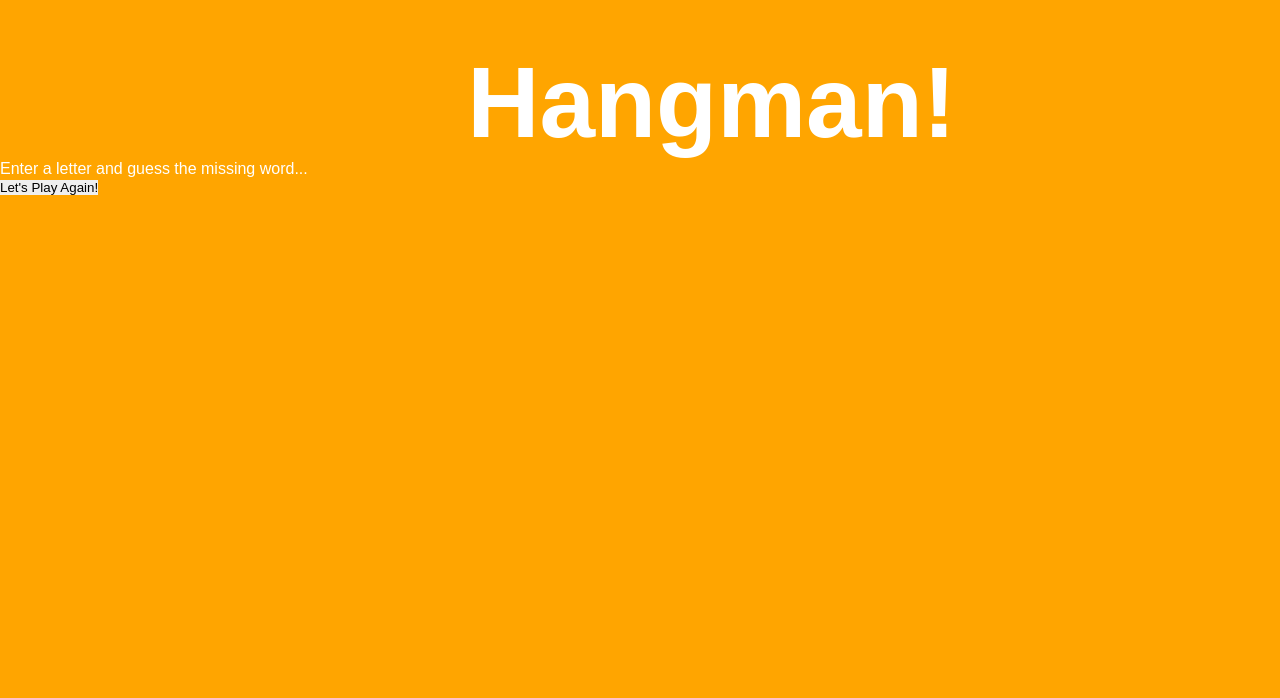
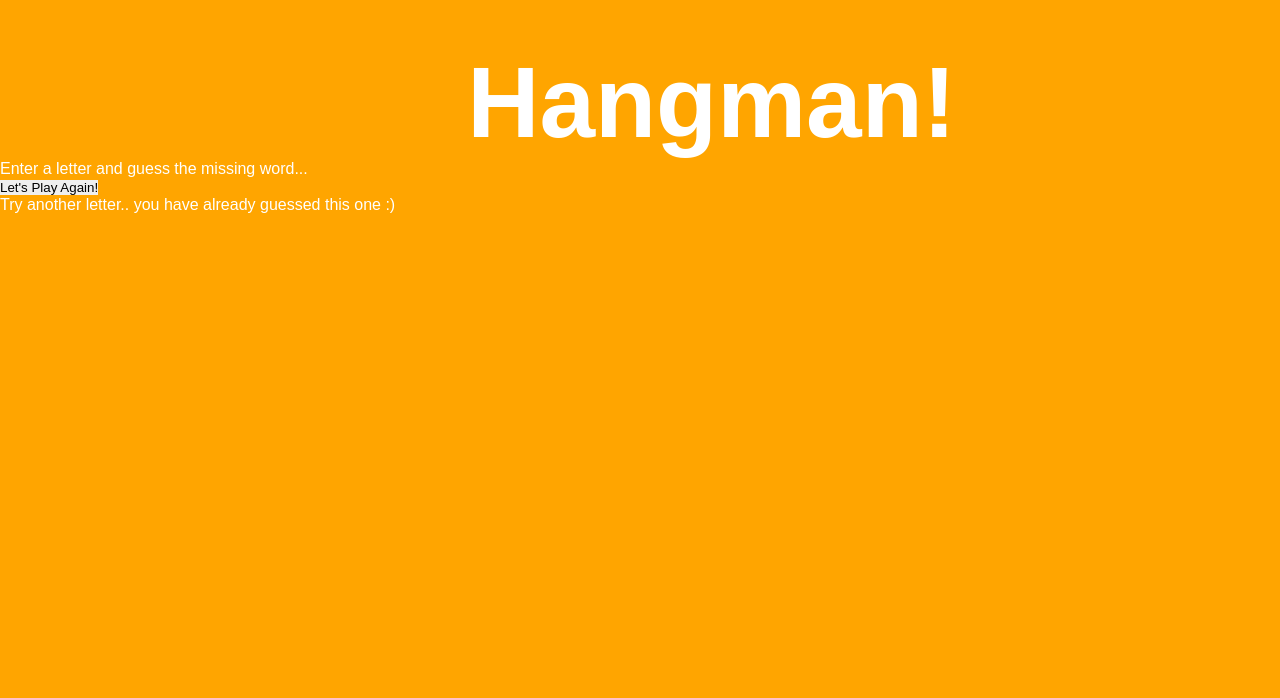
Before and after one commit to MaeveHughes/Hangman-Game, a plain HTML site: page index.html in a window 1280 px wide. Shown: the top 698 px of the page. Drawn offline with Linux system fonts and the light colour scheme; a web font is replaced by a local one.

Commit message:
Adding a container to the html file for when the user has selected a letter they have already guessed

```diff
--- a/index.html
+++ b/index.html
@@ -47,6 +47,10 @@
             <button id=”play-again-button”>Let's Play Again!</button>
           </div>
         </div>
+<!-- Container to hold a notification if a letter was already guessed -->
+        <div class=”notification-container” id=”notification-container”>
+          <p>Try another letter.. you have already guessed this one :)</p>
+        </div>
 
     <footer id="footer">
         <p id="copyright">© 2021 Hangman! </p>
```
